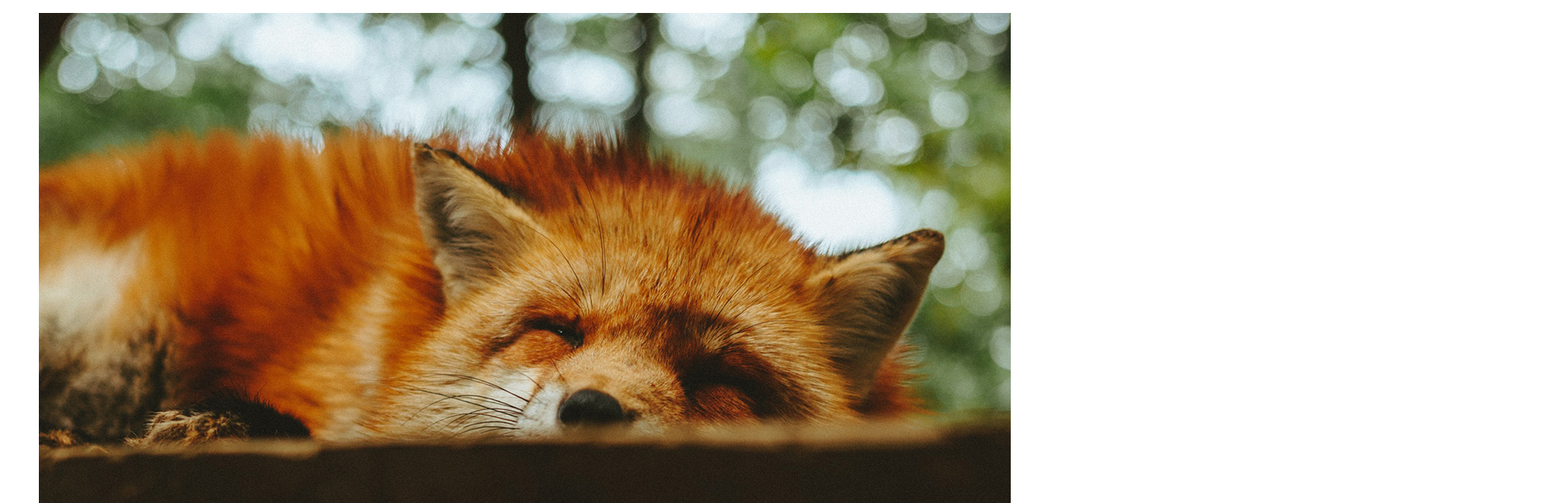
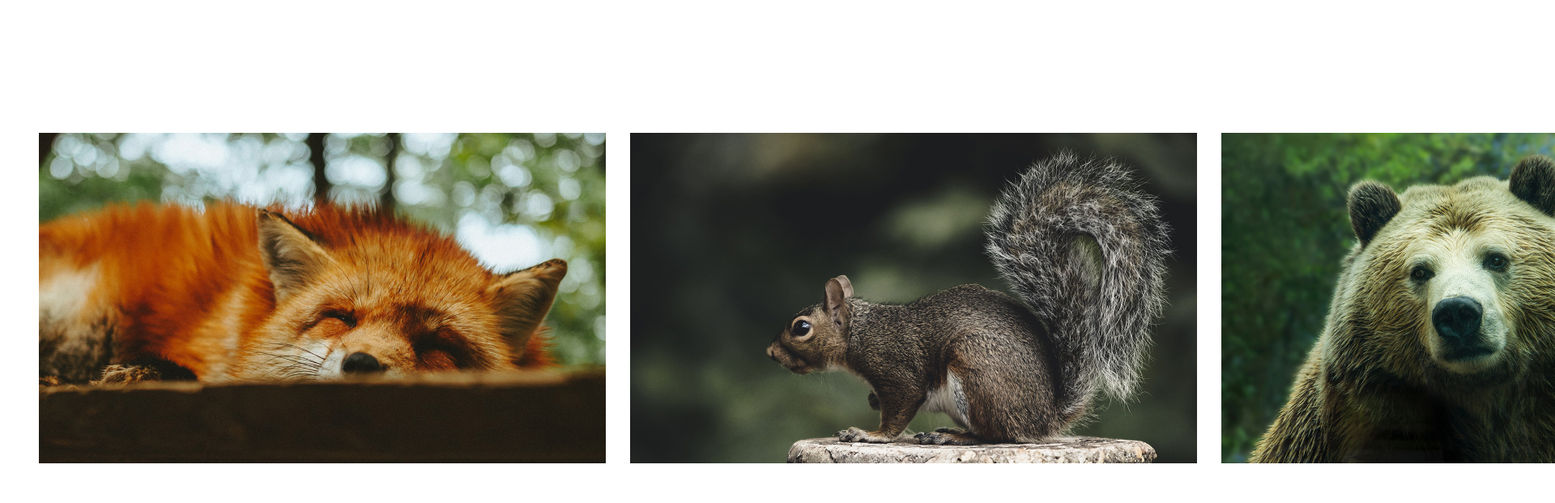
Before and after one commit to barbosadiego/js-mini-projects, a plain HTML site: page touch-slide/index.html in a window 1280 px wide. Shown: the top 621 px of the page at 81% size, 1920 px wide, since content can reach past the window. Drawn offline with Linux system fonts and the light colour scheme.

Commit message:
css file

```diff
--- a/touch-slide/index.html
+++ b/touch-slide/index.html
@@ -1,5 +1,6 @@
 <!DOCTYPE html>
 <html lang="en">
+
 <head>
   <meta charset="UTF-8">
   <meta http-equiv="X-UA-Compatible" content="IE=edge">
@@ -7,8 +8,8 @@
   <link rel="stylesheet" href="style.css">
   <title>Slider Touch</title>
 </head>
+
 <body>
-  <div class="container">
   <main class="slide-wrapper">
     <ul class="slide">
       <li>
@@ -31,7 +32,7 @@
       </li>
     </ul>
   </main>
-  </div>
   <script src="script.js"></script>
 </body>
+
 </html>
--- a/touch-slide/style.css
+++ b/touch-slide/style.css
@@ -0,0 +1,31 @@
+main{
+  display: grid;
+  min-height: 90vh;
+  margin: 0;
+  place-items: center;
+}
+
+img{
+  max-width: 100%;
+  display: block;
+  height: auto;
+}
+
+.slide{
+  display: flex;
+  gap: 30px;
+  /* transform: translate3d(200px,0,0); */
+}
+
+.slide li{
+  list-style: none;
+  flex-shrink: 0;
+  max-width: 700px;
+}
+
+
+@media screen and (max-width:768px) {
+  .slide li{
+    max-width: 300px;
+  }
+}
```
Lines whose indentation alone changed are shown as unchanged.
